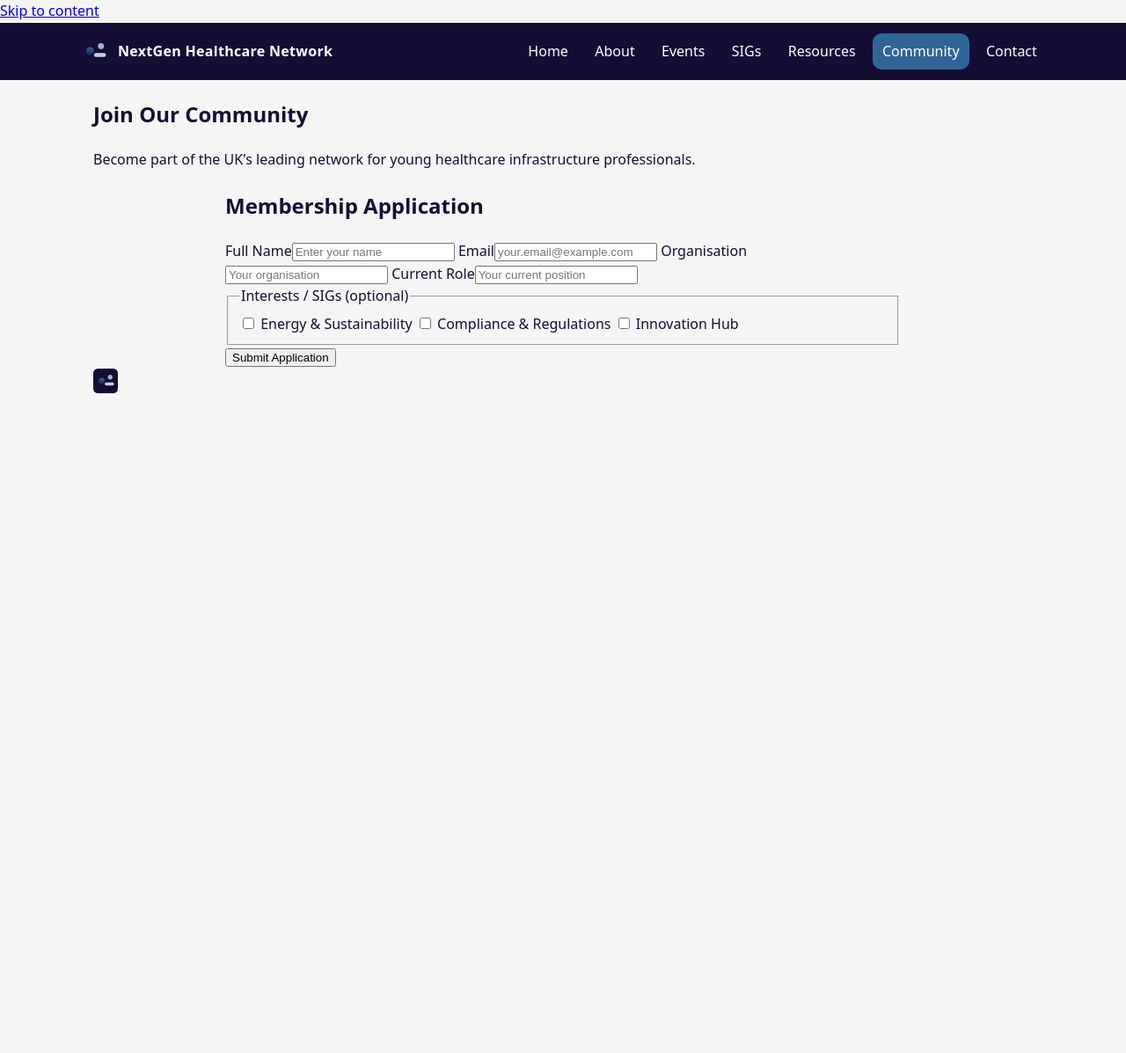
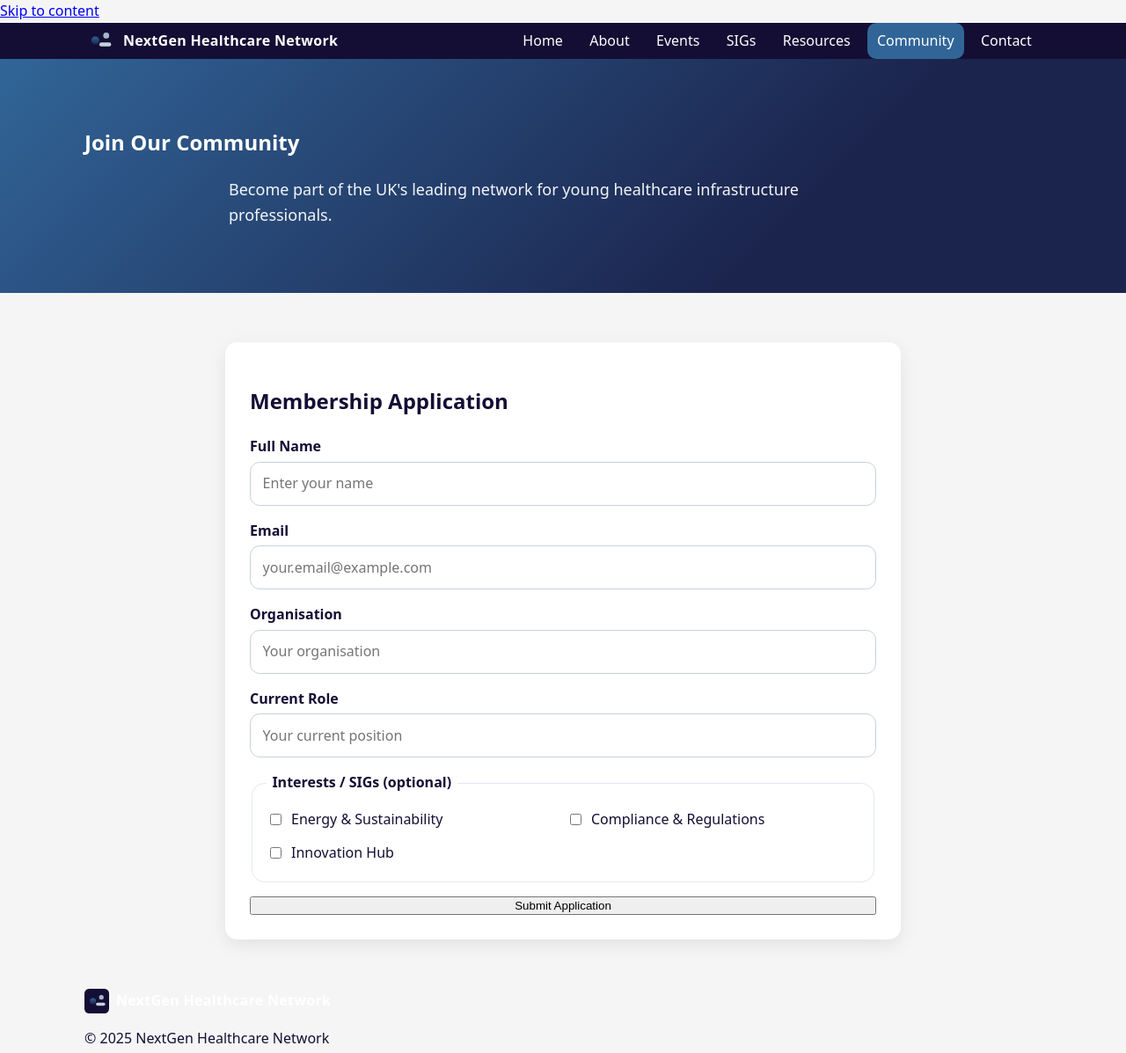
Before and after one commit to NextGen-Healthcare/NextGen-Healthcare.github.io, a plain HTML site: page pages/community.html in a window 1280 px wide. Shown: the whole page at 88% size. Before the commit the page ends 800 px from the top, so only its background shows below. Drawn offline with Linux system fonts and the light colour scheme.

Commit message:
Refactor community.html layout and membership form
Updated the community page layout and form structure.

```diff
--- a/pages/community.html
+++ b/pages/community.html
@@ -6,9 +6,64 @@
 <title>Community – NextGen Healthcare Network</title>
 <link rel="icon" href="../assets/img/favicon.svg">
 <link rel="stylesheet" href="../assets/css/style.css" />
+
+<!-- Page-local polish to mirror the React look without changing your global CSS -->
+<style>
+  :root { --radius: 14px; }
+
+  /* Layout */
+  .section{ padding:3.5rem 0; }
+  .container{ max-width:1120px; margin:0 auto; padding:0 1rem; }
+  .narrow{ max-width:760px; margin-left:auto; margin-right:auto; }
+  .lead{ font-size:1.125rem; opacity:.95; }
+  .center{ text-align:center; }
+
+  /* Hero */
+  .bg-gradient-primary{ background:linear-gradient(135deg,#316598,#1B244D 70%); color:#fff; }
+  .invert{ color:#fff; }
+
+  /* Card */
+  .card{
+    background:#fff; border-radius:var(--radius);
+    box-shadow:0 6px 20px rgba(0,0,0,.08);
+    padding:1.75rem;
+    transition:transform .25s ease, box-shadow .25s ease;
+  }
+  .card:hover{ transform:translateY(-1px); box-shadow:0 10px 28px rgba(0,0,0,.12); }
+
+  /* Form */
+  .form{ display:grid; gap:1rem; }
+  .form label{ display:block; font-weight:600; margin-bottom:.25rem; }
+  .form input[type="text"],
+  .form input[type="email"],
+  .form input:not([type]),
+  .form select,
+  .form textarea{
+    width:100%; padding:.7rem .85rem; border-radius:.7rem;
+    border:1.5px solid #C5D2DF; background:#fff; font:inherit;
+    transition:border-color .2s ease, box-shadow .2s ease;
+  }
+  .form input:focus,
+  .form select:focus,
+  .form textarea:focus{
+    outline:none; border-color:#316598;
+    box-shadow:0 0 0 3px rgba(49,101,152,.18);
+  }
+  fieldset{ border:1px solid #E3E8EF; border-radius:.9rem; padding:1rem; }
+  legend{ padding:0 .4rem; font-weight:700; }
+  .sig-grid{ display:grid; gap:.5rem; grid-template-columns:1fr; }
+  @media (min-width:580px){ .sig-grid{ grid-template-columns: repeat(2, 1fr); } }
+  .sig-grid label{ font-weight:500; display:flex; gap:.5rem; align-items:center; }
+
+  .btn.w-full{ width:100%; }
+
+  /* Respect reduced motion */
+  @media (prefers-reduced-motion:reduce){ .card{ transition:none; } }
+</style>
 </head>
 <body>
 <a class="skip-link" href="#main">Skip to content</a>
+
 <header class="site-header">
   <div class="container nav">
     <a class="brand" href="../index.html">
@@ -30,8 +85,8 @@
   </div>
 </header>
 
-
 <main id="main">
+  <!-- Hero -->
   <section class="section bg-gradient-primary">
     <div class="container">
       <h1 class="invert">Join Our Community</h1>
@@ -39,33 +94,65 @@
     </div>
   </section>
 
-
+  <!-- Application -->
   <section class="section">
     <div class="container narrow">
       <div class="card">
         <h2>Membership Application</h2>
+
+        <!-- Keep your Formspree action exactly as provided -->
         <form class="form" action="https://formspree.io/f/your-form-id" method="POST">
-<label>Full Name<input name="name" required placeholder="Enter your name" /></label>
-<label>Email<input type="email" name="email" required placeholder="your.email@example.com" /></label>
-<label>Organisation<input name="organisation" placeholder="Your organisation" /></label>
-<label>Current Role<input name="role" placeholder="Your current position" /></label>
+          <div>
+            <label for="name">Full Name</label>
+            <input id="name" name="name" required placeholder="Enter your name" />
+          </div>
+
+          <div>
+            <label for="email">Email</label>
+            <input id="email" type="email" name="email" required placeholder="your.email@example.com" />
+          </div>
+
+          <div>
+            <label for="organisation">Organisation</label>
+            <input id="organisation" name="organisation" placeholder="Your organisation" />
+          </div>
+
+          <div>
+            <label for="role">Current Role</label>
+            <input id="role" name="role" placeholder="Your current position" />
+          </div>
+
           <fieldset>
             <legend>Interests / SIGs (optional)</legend>
-<label><input type="checkbox" name="sig_energy"> Energy & Sustainability</label>
-<label><input type="checkbox" name="sig_compliance"> Compliance & Regulations</label>
+            <div class="sig-grid">
+              <label><input type="checkbox" name="sig_energy"> Energy &amp; Sustainability</label>
+              <label><input type="checkbox" name="sig_compliance"> Compliance &amp; Regulations</label>
               <label><input type="checkbox" name="sig_innovation"> Innovation Hub</label>
+            </div>
           </fieldset>
-<button class="btn btn-primary" type="submit">Submit Application</button>
+
+          <button class="btn btn-primary w-full" type="submit">Submit Application</button>
         </form>
       </div>
     </div>
   </section>
 </main>
 
-
 <footer class="site-footer">
   <div class="container footer-grid">
     <div>
       <a class="brand brand-footer" href="../index.html">
         <img src="../assets/img/logo.svg" alt="NextGen logo" width="28" height="28" />
+        <span>NextGen Healthcare Network</span>
+      </a>
+    </div>
+    <div>
+      <p class="mb-0">&copy; <span id="year"></span> NextGen Healthcare Network</p>
+    </div>
+  </div>
+</footer>
+
+<!-- Existing JS for nav toggle + footer year -->
+<script src="../assets/js/main.js"></script>
+</body>
 </html>
```
Lines whose indentation alone changed are shown as unchanged.
